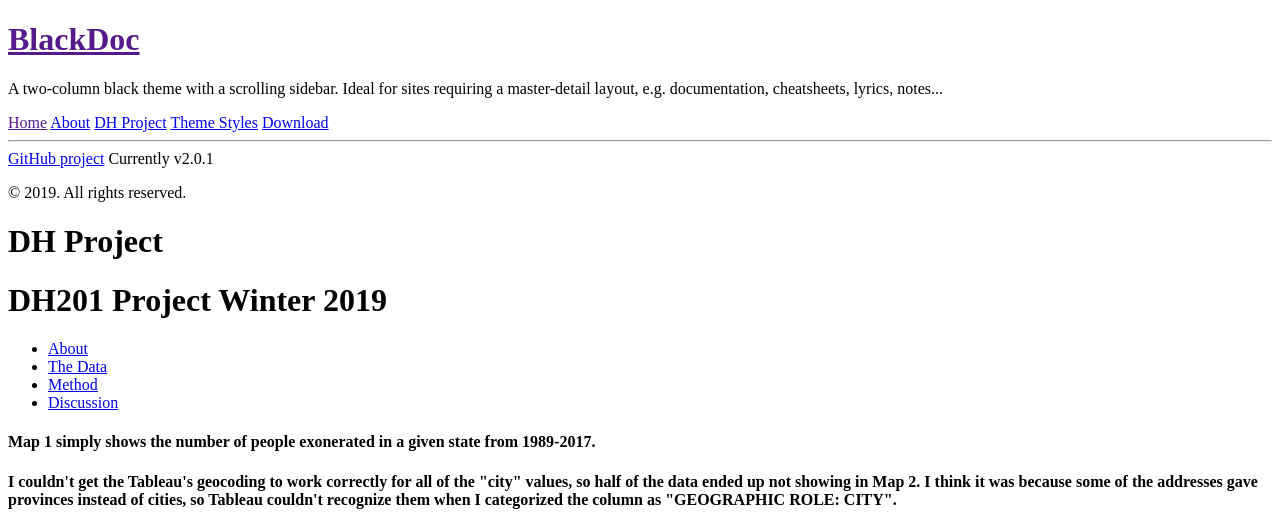
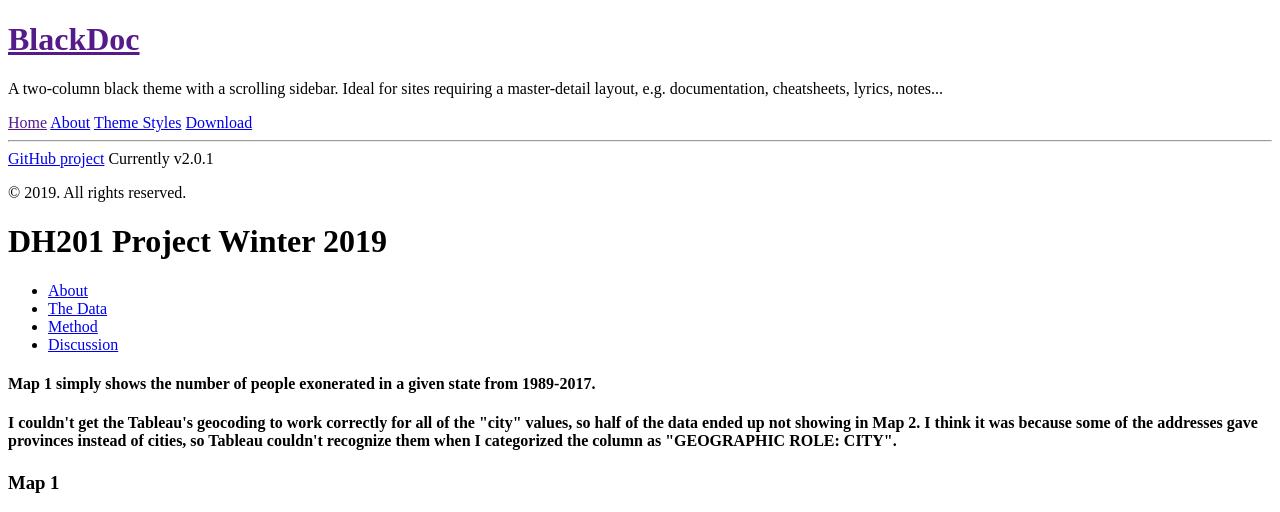
Before and after one commit to j-wng/j-wng.github.io, a Jekyll site: the page built from DHProject/homepage.html, in a window 1280 px wide, cut to the strip 0-512 px from the top of the page. Built offline with Jekyll 4.4.1, drawn with Linux system fonts in a browser that asks for light colours.

Commit message:
Update homepage.html

```diff
--- a/DHProject/homepage.html
+++ b/DHProject/homepage.html
@@ -1,6 +1,5 @@
 ---
 layout: page
-title: DH Project
 ---
 
 <head>
```
